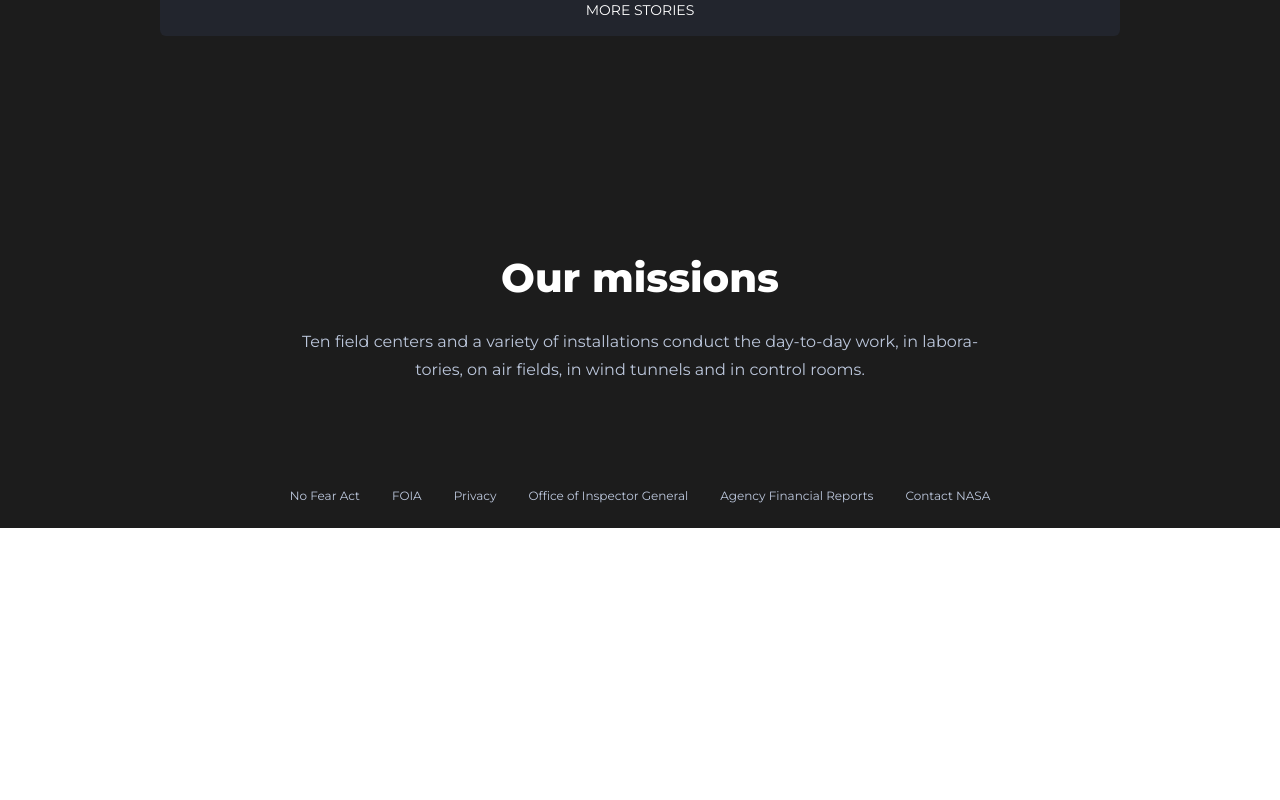
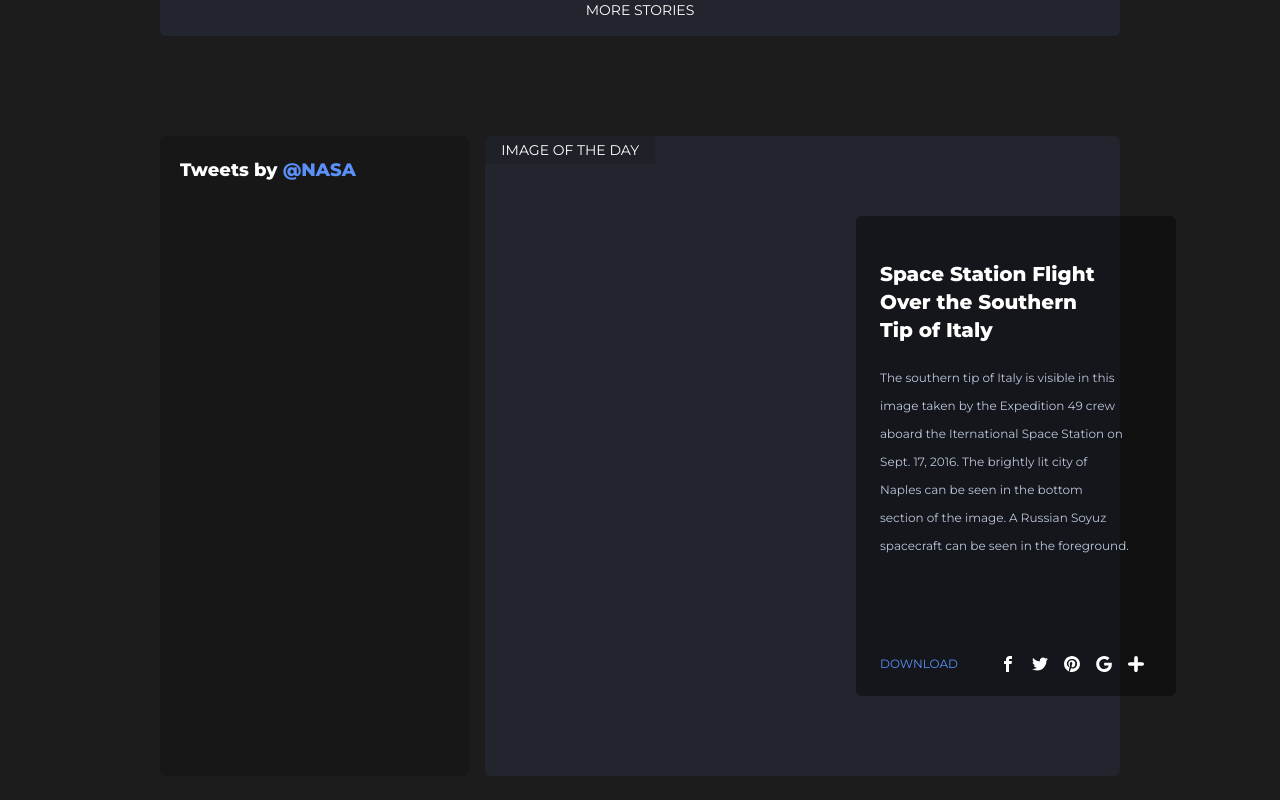
Before and after one commit to st-angelo/nasa-landing-page, a Next.js app: page / in a window 1280 px wide. Shown: the part 2280-3080 px from the top of the page. Before the commit the page ends 2808 px from the top, so only its background shows below. Built offline with nearby package versions, Linux system fonts and the light colour scheme.

Commit message:
Added social section (tweets and image of the day)

```diff
--- /dev/null
+++ b/src/components/icons/ChevronLeft.jsx
@@ -0,0 +1,16 @@
+const ChevronLeft = ({ className }) => (
+  <svg
+    xmlns='http://www.w3.org/2000/svg'
+    shapeRendering='geometricPrecision'
+    textRendering='geometricPrecision'
+    imageRendering='optimizeQuality'
+    fillRule='evenodd'
+    clipRule='evenodd'
+    viewBox='0 0 319 511.61'
+    className={className}
+  >
+    <path d='m270.08 5.89 43.04 43.04c7.85 7.86 7.83 20.72 0 28.54L134.77 255.82l178.35 178.35c7.85 7.86 7.8 20.73 0 28.54l-43.04 43.04c-7.83 7.82-20.71 7.82-28.54 0L49.29 313.49l-.37-.36-43.04-43.04c-7.82-7.83-7.86-20.68 0-28.54l43.04-43.04.37-.36L241.54 5.89c7.85-7.85 20.68-7.85 28.54 0z' />
+  </svg>
+);
+
+export default ChevronLeft;
--- /dev/null
+++ b/src/components/icons/ChevronRight.jsx
@@ -0,0 +1,16 @@
+const ChevronRight = ({ className }) => (
+  <svg
+    xmlns='http://www.w3.org/2000/svg'
+    shapeRendering='geometricPrecision'
+    textRendering='geometricPrecision'
+    imageRendering='optimizeQuality'
+    fillRule='evenodd'
+    clipRule='evenodd'
+    viewBox='0 0 319 511.61'
+    className={className}
+  >
+    <path d='M48.92 505.72 5.88 462.68c-7.85-7.85-7.83-20.72 0-28.54l178.35-178.35L5.88 77.44c-7.85-7.85-7.8-20.73 0-28.54L48.92 5.87c7.83-7.82 20.71-7.82 28.54 0l192.25 192.26.37.36 43.04 43.03c7.82 7.84 7.86 20.69 0 28.54l-43.04 43.04-.37.36L77.46 505.72c-7.85 7.86-20.68 7.86-28.54 0z' />
+  </svg>
+);
+
+export default ChevronRight;
--- /dev/null
+++ b/src/components/icons/Facebook.jsx
@@ -0,0 +1,16 @@
+const Facebook = ({ className }) => (
+  <svg
+    xmlns='http://www.w3.org/2000/svg'
+    shapeRendering='geometricPrecision'
+    textRendering='geometricPrecision'
+    imageRendering='optimizeQuality'
+    fillRule='evenodd'
+    clipRule='evenodd'
+    viewBox='0 0 640 640'
+    className={className}
+  >
+    <path d='M380.001 120.001h99.993V0h-99.993c-77.186 0-139.986 62.8-139.986 139.986v60h-80.009V320h79.985v320h120.013V320h99.994l19.996-120.013h-119.99v-60.001c0-10.843 9.154-19.996 19.996-19.996v.012z' />
+  </svg>
+);
+
+export default Facebook;
--- /dev/null
+++ b/src/components/icons/Google.jsx
@@ -0,0 +1,16 @@
+const Google = ({ className }) => (
+  <svg
+    xmlns='http://www.w3.org/2000/svg'
+    shapeRendering='geometricPrecision'
+    textRendering='geometricPrecision'
+    imageRendering='optimizeQuality'
+    fillRule='evenodd'
+    clipRule='evenodd'
+    viewBox='0 0 640 640'
+    className={className}
+  >
+    <path d='M326.331 274.255v109.761h181.49c-7.37 47.115-54.886 138.002-181.49 138.002-109.242 0-198.369-90.485-198.369-202.006 0-111.509 89.127-201.995 198.369-201.995 62.127 0 103.761 26.516 127.525 49.359l86.883-83.635C484.99 31.512 412.741-.012 326.378-.012 149.494-.012 6.366 143.116 6.366 320c0 176.884 143.128 320.012 320.012 320.012 184.644 0 307.256-129.876 307.256-312.653 0-21-2.244-36.993-5.008-52.997l-302.248-.13-.047.024z' />
+  </svg>
+);
+
+export default Google;
--- /dev/null
+++ b/src/components/icons/PinterestCircle.jsx
@@ -0,0 +1,16 @@
+const PinterestCircle = ({ className }) => (
+  <svg
+    xmlns='http://www.w3.org/2000/svg'
+    shapeRendering='geometricPrecision'
+    textRendering='geometricPrecision'
+    imageRendering='optimizeQuality'
+    fillRule='evenodd'
+    clipRule='evenodd'
+    viewBox='0 0 640 640'
+    className={className}
+  >
+    <path d='M319.965.024C143.246.024 0 143.282 0 320c0 135.628 84.39 251.33 203.412 297.913-2.728-25.24-5.362-64.206 1.146-91.773 5.775-24.969 37.536-158.99 37.536-158.99s-9.508-19.217-9.508-47.47c0-44.456 25.807-77.74 57.839-77.74 27.284 0 40.536 20.492 40.536 45.012 0 27.426-17.457 68.505-26.54 106.454-7.665 31.89 15.874 57.84 47.316 57.84 56.835 0 100.56-60.025 100.56-146.589 0-76.571-55.123-130.147-133.608-130.147-91.04 0-144.403 68.245-144.403 138.911 0 27.568 10.523 56.966 23.823 72.993 2.575 3.19 3.047 5.906 2.161 9.225-2.445 10.098-7.807 31.902-8.953 36.331-1.429 5.917-4.618 7.063-10.665 4.347-39.97-18.603-64.903-77.057-64.903-123.911 0-101.01 73.265-193.62 211.35-193.62 110.941 0 197.222 79.04 197.222 184.798 0 110.234-69.532 199.1-166.053 199.1-32.457 0-62.882-16.89-73.323-36.791 0 0-16.016 61.028-19.89 76.04-7.205 27.827-26.682 62.6-39.804 83.836 30.012 9.236 61.713 14.268 94.785 14.268C496.755 640.037 640 496.79 640 320.072 640 143.212 496.755-.034 320.036-.034l-.071.059z' />
+  </svg>
+);
+
+export default PinterestCircle;
--- /dev/null
+++ b/src/components/icons/Plus.jsx
@@ -0,0 +1,19 @@
+const Plus = ({ className }) => (
+  <svg
+    version='1.1'
+    xmlns='http://www.w3.org/2000/svg'
+    viewBox='0 0 122.875 122.648'
+    xmlSpace='preserve'
+    className={className}
+  >
+    <g>
+      <path
+        fillRule='evenodd'
+        clipRule='evenodd'
+        d='M108.993,47.079c7.683-0.059,13.898,6.12,13.882,13.805 c-0.018,7.683-6.26,13.959-13.942,14.019L75.24,75.138l-0.235,33.73c-0.063,7.619-6.338,13.789-14.014,13.78 c-7.678-0.01-13.848-6.197-13.785-13.818l0.233-33.497l-33.558,0.235C6.2,75.628-0.016,69.448,0,61.764 c0.018-7.683,6.261-13.959,13.943-14.018l33.692-0.236l0.236-33.73C47.935,6.161,54.209-0.009,61.885,0 c7.678,0.009,13.848,6.197,13.784,13.818l-0.233,33.497L108.993,47.079L108.993,47.079z'
+      />
+    </g>
+  </svg>
+);
+
+export default Plus;
--- /dev/null
+++ b/src/components/icons/Twitter.jsx
@@ -0,0 +1,16 @@
+const Twitter = ({ className }) => (
+  <svg
+    xmlns='http://www.w3.org/2000/svg'
+    viewBox='0 0 333333 333333'
+    shapeRendering='geometricPrecision'
+    textRendering='geometricPrecision'
+    imageRendering='optimizeQuality'
+    fillRule='evenodd'
+    clipRule='evenodd'
+    className={className}
+  >
+    <path d='M333328 63295c-12254 5480-25456 9122-39241 10745 14123-8458 24924-21861 30080-37819-13200 7807-27871 13533-43416 16596-12499-13281-30252-21537-49919-21537-37762 0-68336 30591-68336 68330 0 5326 591 10537 1748 15562-56820-2880-107194-30081-140915-71467-6049 10435-9250 22300-9250 34367v8c0 23696 12031 44654 30389 56876-11202-333-21739-3457-30991-8519v854c0 33138 23554 60789 54852 67039-5734 1557-11787 2417-18023 2417-4417 0-8673-455-12905-1224 8742 27139 33975 46923 63857 47500-23430 18356-52858 29286-84939 29286-5537 0-10931-339-16318-984 30326 19458 66251 30727 104844 30727 125735 0 194551-104198 194551-194543 0-3002-67-5911-191-8852 13354-9553 24932-21609 34097-35333l31-31-6 4z' />
+  </svg>
+);
+
+export default Twitter;
--- a/src/pages/index.jsx
+++ b/src/pages/index.jsx
@@ -2,9 +2,14 @@
 import TextField from '@components/common/TextField';
 import Events from '@components/Events';
 import Headline from '@components/Headline';
+import Facebook from '@components/icons/Facebook';
+import Google from '@components/icons/Google';
 import Hamburger from '@components/icons/Hamburger';
 import Magnifier from '@components/icons/Magnifier';
+import PinterestCircle from '@components/icons/PinterestCircle';
 import Play from '@components/icons/Play';
+import Plus from '@components/icons/Plus';
+import Twitter from '@components/icons/Twitter';
 import Story from '@components/Story';
 
 const Home = () => {
@@ -104,7 +109,63 @@
           More stories
         </div>
       </section>
-      <section className='mt-48 flex flex-col items-center'>
+      <section className={'mt-20 w-5/6 max-w-[88rem] lg:w-3/4'}>
+        <div className={'grid gap-4 lg:grid-cols-3 xl:grid-cols-4'}>
+          <div
+            className={
+              'min-h-[20rem] basis-80 rounded-md bg-deepspace-700 p-5 hover:bg-deepspace-500'
+            }
+          >
+            <h3 className={'text-lg font-extrabold text-white'}>
+              Tweets by <span className={'text-horizon-500'}>@NASA</span>
+            </h3>
+          </div>
+          <div
+            className={
+              'relative min-h-[40rem] rounded-md bg-bordeaux-700 hover:bg-bordeaux-600 lg:col-span-2 xl:col-span-3'
+            }
+          >
+            <span className='absolute top-0 left-0 bg-[rgba(0,0,0,0.1)] px-4 py-1 text-sm uppercase text-white'>
+              image of the day
+            </span>
+            <div
+              className={
+                'absolute -bottom-14 right-[12.5%] flex min-h-[15rem] w-3/4 flex-col items-start rounded-md bg-[rgba(0,0,0,0.4)] p-4 md:p-6 lg:-right-14 lg:top-[12.5%] lg:h-3/4 lg:w-80'
+              }
+            >
+              <h3 className={'lg:mt-5 w-5/6 text-lg md:text-xl font-extrabold text-white'}>
+                Space Station Flight Over the Southern Tip of Italy
+              </h3>
+              <p className={'mt-5 md:w-11/12 grow text-xs leading-7'}>
+                The southern tip of Italy is visible in this image taken by the
+                Expedition 49 crew aboard the Iternational Space Station on
+                Sept. 17, 2016. The brightly lit city of Naples can be seen in
+                the bottom section of the image. A Russian Soyuz spacecraft can
+                be seen in the foreground.
+              </p>
+              <div className={'mt-5 flex w-full items-center justify-between'}>
+                <span
+                  className={
+                    'cursor-pointer text-xs uppercase text-horizon-500'
+                  }
+                >
+                  download
+                </span>
+                <div className={'flex'}>
+                  <Facebook className={'mx-2 w-4 cursor-pointer fill-white'} />
+                  <Twitter className={'mx-2 w-4 cursor-pointer fill-white'} />
+                  <PinterestCircle
+                    className={'mx-2 w-4 cursor-pointer fill-white'}
+                  />
+                  <Google className={'mx-2 w-4 cursor-pointer fill-white'} />
+                  <Plus className={'mx-2 w-4 cursor-pointer fill-white'} />
+                </div>
+              </div>
+            </div>
+          </div>
+        </div>
+      </section>
+      <section className='mt-28 flex flex-col items-center'>
         <h1 className='text-[2.5rem] font-extrabold text-white'>
           Our missions
         </h1>
```
